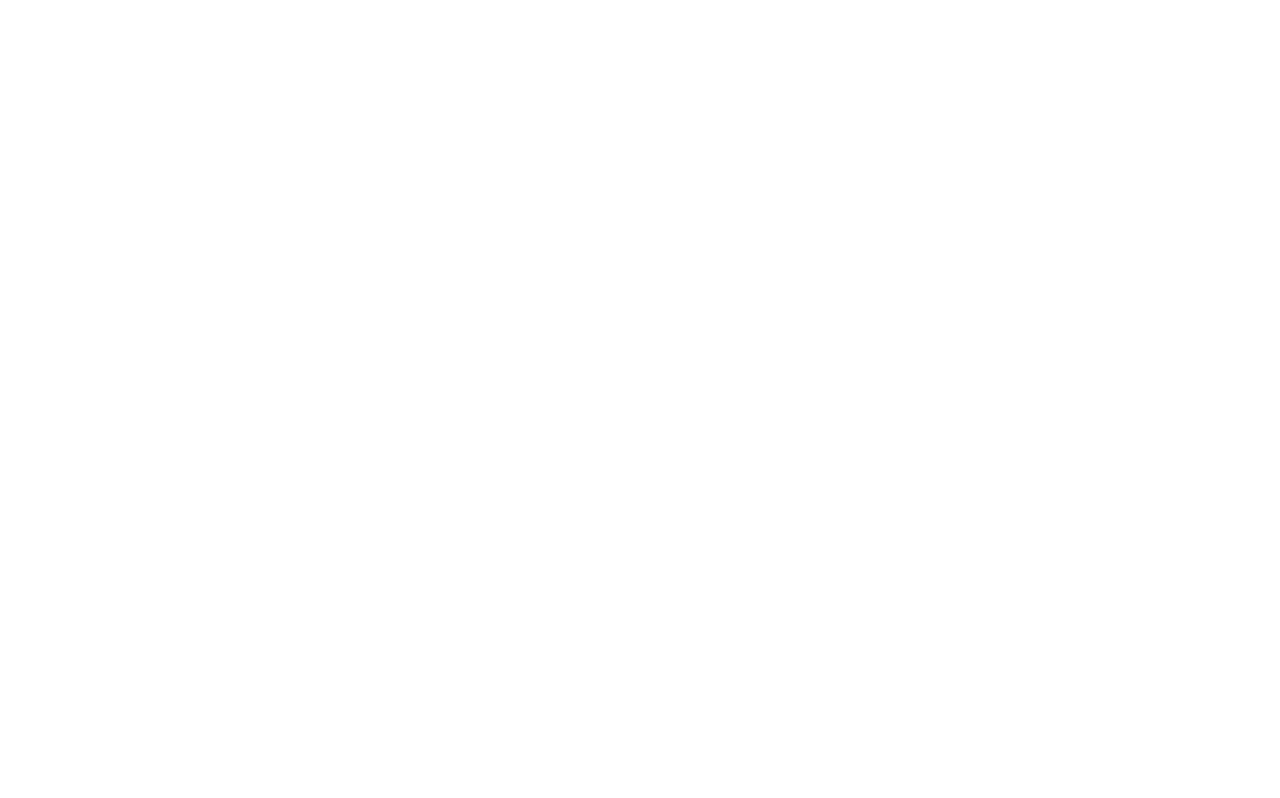
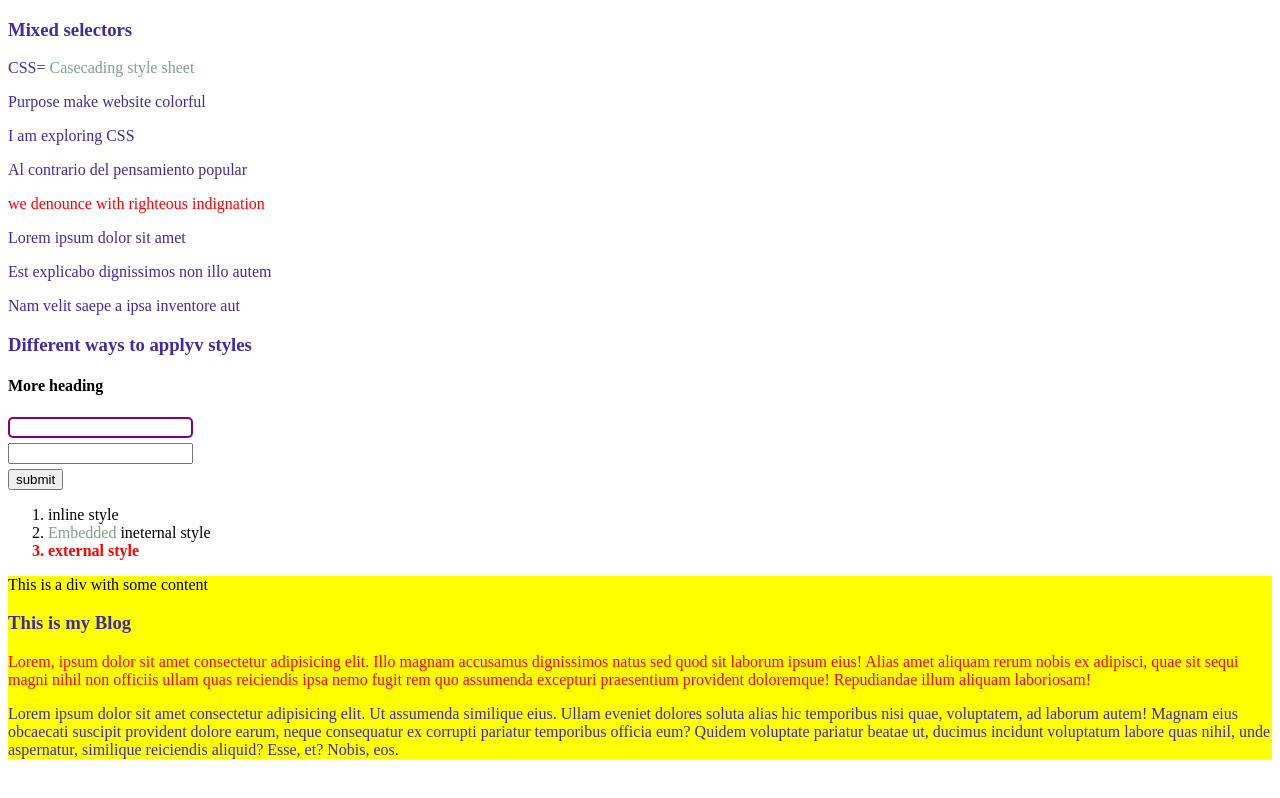
Before and after one commit to Rubel19046/First-repository, a plain HTML site: page index.html in a window 1280 px wide. Drawn offline with Linux system fonts and the light colour scheme.

Commit message:
added  mixed selector all code transfer to First repository

```diff
--- a/index.html
+++ b/index.html
@@ -6,6 +6,76 @@
     <title>First repository</title>
 </head>
 <body>
+    <!DOCTYPE html>
+<html lang="en">
+<head>
+    <meta charset="UTF-8">
+    <meta name="viewport" content="width=device-width, initial-scale=1.0">
+    <title>Mixed selectors</title>
+    <style>
+        .name{
+            color: rgba(5, 65, 18, 0.5);
+        }
+    .yellow-bg{
+        background-color: yellow;
+    }
+    /* paragraph style heading color */
+    p, h3{
+        color: rgb(65, 42, 165);
+    }
+    .hot{
+        color: red;
+    }
+    li.hot{
+        font-weight: 700;
+    }
+    input{
+        display: block;
+        margin-bottom: 5px;
+        /* border-color: darkgreen; */
+    }
+    input[type="text"]{
+        border: 2px solid purple;
+        border-radius: 5px;
+    }
+    </style>
+</head>
+<body>
+    <h3>Mixed selectors</h3>
+    <p>CSS= <span class="name">Casecading style sheet</span> </p>
+    <p>Purpose make website colorful</p>
+    <p>I am exploring CSS</p>
+    <p>Al contrario del pensamiento popular</p>
+    <p class="hot">we denounce with righteous indignation</p>
+    <p>Lorem ipsum dolor sit amet</p>
+    <p>Est explicabo dignissimos non illo autem</p>
+    <p>Nam velit saepe a ipsa inventore aut</p>
+
+    <h3>Different ways to applyv styles</h3>
+    <h4>More heading</h4>
+    <form action="">
+        <input type="text">
+    <input type="password">
+    <input type="submit" value="submit">
+
+    </form>
+
+    <ol>
+        <li>inline style</li>
+        <li><span class="name">Embedded</span> ineternal style</li>
+        <li class="hot">external style</li>
+    </ol>
+
+    <!-- this is my first blog -->
+    <div class="yellow-bg">
+        This is a div with some content
+        <h3>This is my Blog</h3>
+        <p class="hot">Lorem, ipsum dolor sit amet consectetur adipisicing elit. Illo magnam accusamus dignissimos natus sed quod sit laborum ipsum eius! Alias amet aliquam rerum nobis ex adipisci, quae sit sequi magni nihil non officiis ullam quas reiciendis ipsa nemo fugit rem quo assumenda excepturi praesentium provident doloremque! Repudiandae illum aliquam laboriosam!</p>
+
+        <p>Lorem ipsum dolor sit amet consectetur adipisicing elit. Ut assumenda similique eius. Ullam eveniet dolores soluta alias hic temporibus nisi quae, voluptatem, ad laborum autem! Magnam eius obcaecati suscipit provident dolore earum, neque consequatur ex corrupti pariatur temporibus officia eum? Quidem voluptate pariatur beatae ut, ducimus incidunt voluptatum labore quas nihil, unde aspernatur, similique reiciendis aliquid? Esse, et? Nobis, eos.</p>
+    </div>
 
 </body>
 </html>
+</body>
+</html>
```
